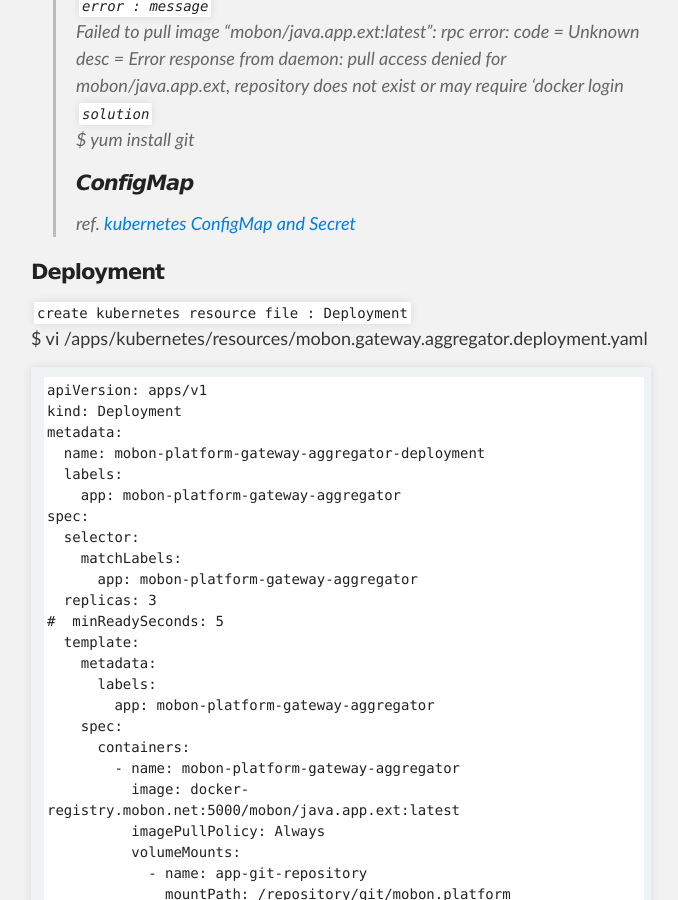
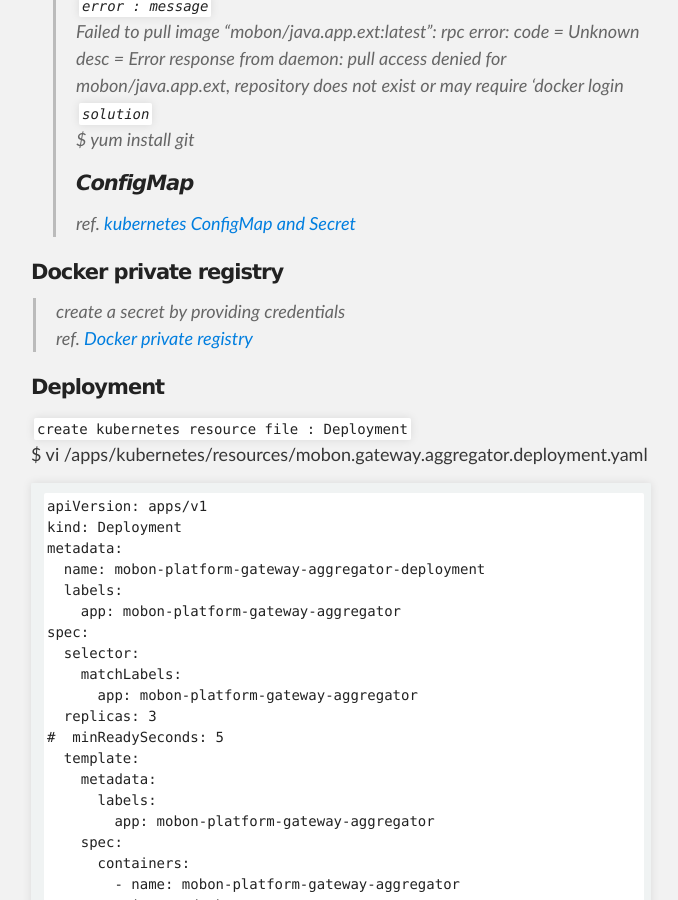
Before and after one commit to unlimited9/unlimited9.github.com, a Jekyll site: the page built from reference.notes/TA/cloud/kubernetes/how.to.deployment.md, in a window 1280 px wide and 900 px high, scrolled down 922 px. Shown: the whole window, without its empty margins (299-977 px from the left). Built offline with Jekyll 4.4.1, drawn with Linux system fonts in a browser that asks for light colours; our own code applies the rules of GitHub Pages for plain Markdown files.

Commit message:
Update how.to.deployment.md

```diff
--- a/reference.notes/TA/cloud/kubernetes/how.to.deployment.md
+++ b/reference.notes/TA/cloud/kubernetes/how.to.deployment.md
@@ -21,6 +21,10 @@ ref. [create docker image and container](../docker/create.image.n.container.md)
   $ yum install git
 #### ConfigMap
 ref. [kubernetes ConfigMap and Secret](configMap.n.secret.md)
+
+#### Docker private registry
+> create a secret by providing credentials
+ref. [Docker private registry](../docker/private.registry.md)
 
 #### Deployment
 `create kubernetes resource file : Deployment`
```
